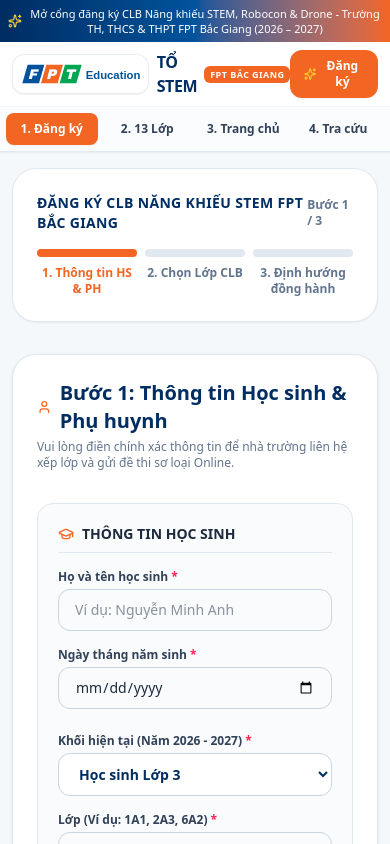
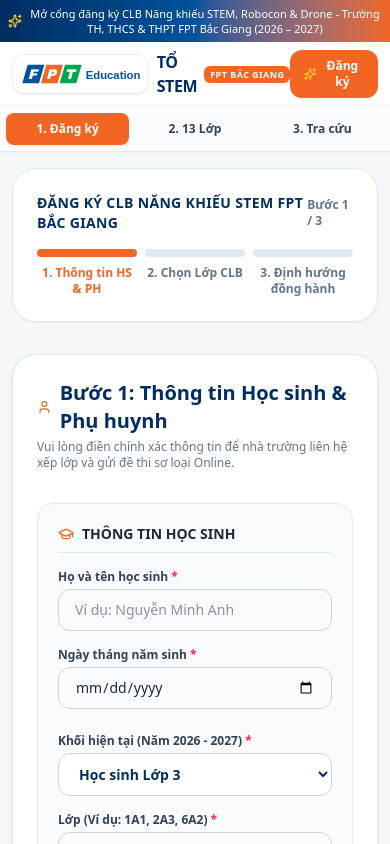
Before and after one commit to hiepsi0007-glucozo123/dangky-clbstem-fscbg, a React (Vite) app: page / in a window 390 px wide. Shown: the top 844 px of the page. Built offline with nearby package versions, Linux system fonts and the light colour scheme.

Commit message:
refactor(ui): update mobile navigation layout
Adjust mobile navigation button widths and remove the redundant home link to improve interface clarity and consistency.

```diff
--- a/src/components/Header.tsx
+++ b/src/components/Header.tsx
@@ -136,7 +136,7 @@
       <div className="lg:hidden flex items-center justify-between gap-1 p-1.5 border-t border-slate-100 text-xs font-semibold overflow-x-auto bg-slate-50/50">
         <button
           onClick={() => setActiveTab('register')}
-          className={`flex-1 min-w-[72px] py-2 px-2.5 rounded-lg text-center whitespace-nowrap transition-all cursor-pointer ${
+          className={`flex-1 min-w-[80px] py-2 px-2.5 rounded-lg text-center whitespace-nowrap transition-all cursor-pointer ${
             activeTab === 'register' ? 'bg-[#F26522] text-white font-extrabold shadow-xs' : 'text-slate-700 hover:bg-white'
           }`}
         >
@@ -144,27 +144,19 @@
         </button>
         <button
           onClick={() => setActiveTab('classes')}
-          className={`flex-1 min-w-[72px] py-2 px-2.5 rounded-lg text-center whitespace-nowrap transition-all cursor-pointer ${
+          className={`flex-1 min-w-[80px] py-2 px-2.5 rounded-lg text-center whitespace-nowrap transition-all cursor-pointer ${
             activeTab === 'classes' ? 'bg-[#002D62] text-white font-extrabold shadow-xs' : 'text-slate-700 hover:bg-white'
           }`}
         >
           2. 13 Lớp
         </button>
         <button
-          onClick={() => setActiveTab('home')}
-          className={`flex-1 min-w-[72px] py-2 px-2.5 rounded-lg text-center whitespace-nowrap transition-all cursor-pointer ${
-            activeTab === 'home' ? 'bg-[#002D62] text-white font-extrabold shadow-xs' : 'text-slate-700 hover:bg-white'
-          }`}
-        >
-          3. Trang chủ
-        </button>
-        <button
           onClick={() => setActiveTab('lookup')}
-          className={`flex-1 min-w-[72px] py-2 px-2.5 rounded-lg text-center whitespace-nowrap transition-all cursor-pointer ${
+          className={`flex-1 min-w-[80px] py-2 px-2.5 rounded-lg text-center whitespace-nowrap transition-all cursor-pointer ${
             activeTab === 'lookup' ? 'bg-[#002D62] text-white font-extrabold shadow-xs' : 'text-slate-700 hover:bg-white'
           }`}
         >
-          4. Tra cứu
+          3. Tra cứu
         </button>
       </div>
     </header>
```
